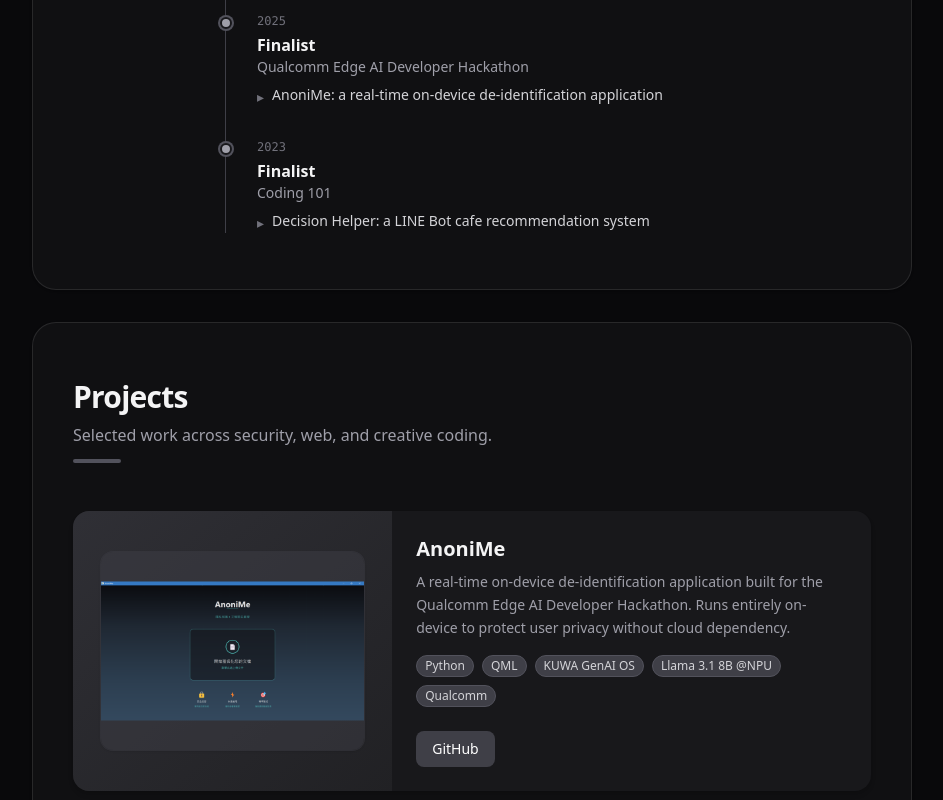
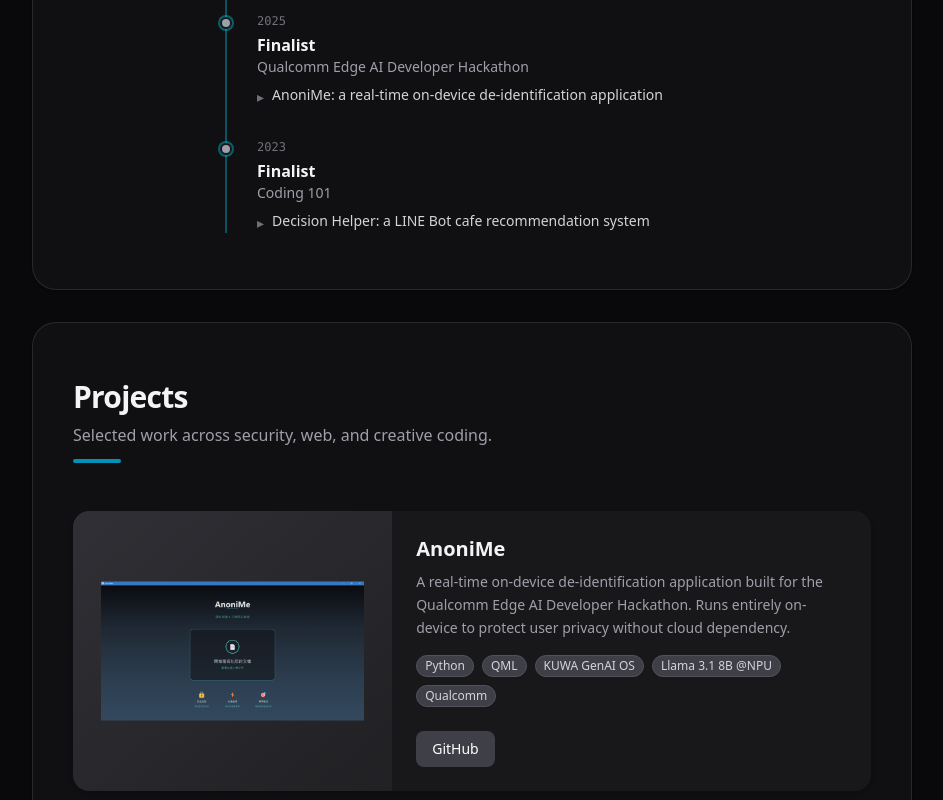
Before and after one commit to Lucas-Chu-0209/HackMyWayIn, a Next.js app: page / in a window 1280 px wide. Shown: the part 1760-2560 px from the top of the page, without its empty margins (8-951 px from the left). Built offline with nearby package versions, Linux system fonts and the light colour scheme.

Commit message:
style: refine project media frame + restore blue accents in headers and timeline

```diff
--- a/src/app/page.tsx
+++ b/src/app/page.tsx
@@ -23,7 +23,7 @@
           </div>
         </div>
       </main>
-      <footer className="border-t border-zinc-800 bg-zinc-950 py-6 text-center text-sm text-zinc-500">
+      <footer className="border-t border-zinc-800 bg-zinc-950 py-12 text-center text-sm text-zinc-500">
         © 2026 Lucas Chu · Hack My Way In
       </footer>
     </>
--- a/src/components/AboutSection.tsx
+++ b/src/components/AboutSection.tsx
@@ -7,7 +7,7 @@
   return (
     <section
       id="about"
-      className="rounded-3xl border border-zinc-200 dark:border-transparent bg-zinc-50 px-6 py-14 shadow-sm transition-[background-color,border-color,box-shadow] duration-200 hover:bg-zinc-100 hover:border-zinc-300 hover:shadow-md dark:border-white/10 dark:bg-zinc-900/50 dark:hover:bg-zinc-900/50 dark:hover:border-white/15 dark:hover:shadow-2xl dark:hover:shadow-black/20 sm:px-8 lg:px-10"
+      className="rounded-3xl border border-zinc-200 bg-zinc-50 px-6 py-14 shadow-sm transition-[background-color,border-color,box-shadow] duration-200 hover:bg-zinc-100 hover:border-zinc-300 hover:shadow-md dark:border-white/10 dark:bg-zinc-900/50 dark:hover:bg-zinc-900/50 dark:hover:border-white/15 dark:hover:shadow-2xl dark:hover:shadow-black/20 sm:px-8 lg:px-10"
     >
       <div>
         <SectionHeader
--- a/src/components/ProjectCard.tsx
+++ b/src/components/ProjectCard.tsx
@@ -30,7 +30,7 @@
     >
       {/* Project image or placeholder */}
       <div className={`md:w-2/5 ${mediaBg} flex items-center justify-center p-5 md:p-7`}>
-        <div className="relative w-full aspect-4/3 rounded-xl overflow-hidden shadow-sm ring-1 ring-zinc-200 dark:ring-zinc-700/50 flex items-center justify-center bg-zinc-100 dark:bg-zinc-700/50">
+        <div className="relative w-full aspect-4/3 rounded-xl overflow-hidden ring-0 ring-zinc-200 dark:ring-white/10 flex items-center justify-center bg-transparent">
           {image ? (
             <Image
               src={image.src}
@@ -80,7 +80,7 @@
               href={demo}
               target="_blank"
               rel="noopener noreferrer"
-              className="inline-flex items-center gap-1.5 px-4 py-2 text-sm font-medium rounded-lg bg-blue-700 text-white hover:bg-zinc-600 transition-colors focus:outline-none focus-visible:ring-2 focus-visible:ring-zinc-500"
+              className="inline-flex items-center gap-1.5 px-4 py-2 text-sm font-medium rounded-lg bg-blue-700 text-white hover:bg-blue-600 transition-colors focus:outline-none focus-visible:ring-2 focus-visible:ring-zinc-500"
             >
               Demo Sample
             </a>
--- a/src/components/SectionHeader.tsx
+++ b/src/components/SectionHeader.tsx
@@ -10,7 +10,7 @@
       {subtitle && (
         <p className="mt-2 text-zinc-500 dark:text-zinc-400 text-base">{subtitle}</p>
       )}
-      <div className="mt-3 w-12 h-1 bg-zinc-400 dark:bg-zinc-600 rounded-full" />
+      <div className="mt-3 w-12 h-1 bg-blue-600 dark:bg-cyan-600 rounded-full" />
     </div>
   );
 }
--- a/src/components/TimelineItem.tsx
+++ b/src/components/TimelineItem.tsx
@@ -7,11 +7,11 @@
 
 export default function TimelineItem({ period, title, organization, bullets }: TimelineItemProps) {
   return (
-    <div className="relative pl-8 pb-8 last:pb-0">
+    <div className="relative pl-8 pb-8 last:pb-0 group">
       {/* Vertical line */}
-      <div className="absolute left-0 top-0 bottom-0 w-px bg-zinc-200 dark:bg-zinc-700" />
+      <div className="absolute left-0 top-0 bottom-0 w-0.5 bg-blue-200 dark:bg-cyan-400/35" />
       {/* Dot */}
-      <div className="absolute -left-1.25 top-1 w-3 h-3 rounded-full bg-zinc-500 dark:bg-zinc-400 border-2 border-zinc-50 dark:border-zinc-900 ring-2 ring-zinc-300 dark:ring-zinc-600" />
+      <div className="absolute -left-1.25 top-1 h-3 w-3 rounded-full bg-zinc-500 dark:bg-zinc-400 border-2 border-zinc-50 dark:border-zinc-900 ring-2 ring-blue-500/35 dark:ring-cyan-400/40 transition-[box-shadow,transform,background-color,ring-color] duration-300 group-hover:scale-110 group-hover:bg-zinc-600 dark:group-hover:bg-zinc-300 group-hover:ring-blue-500/70 dark:group-hover:ring-cyan-300/70 group-hover:shadow-[0_0_0_10px_rgba(59,130,246,0.18)] dark:group-hover:shadow-[0_0_0_10px_rgba(34,211,238,0.20)]"/>
       <p className="text-xs font-mono text-zinc-400 dark:text-zinc-500 mb-1">{period}</p>
       <h4 className="text-base font-semibold text-zinc-900 dark:text-zinc-100">{title}</h4>
       <p className="text-sm text-zinc-500 dark:text-zinc-400 mb-2">{organization}</p>
```
